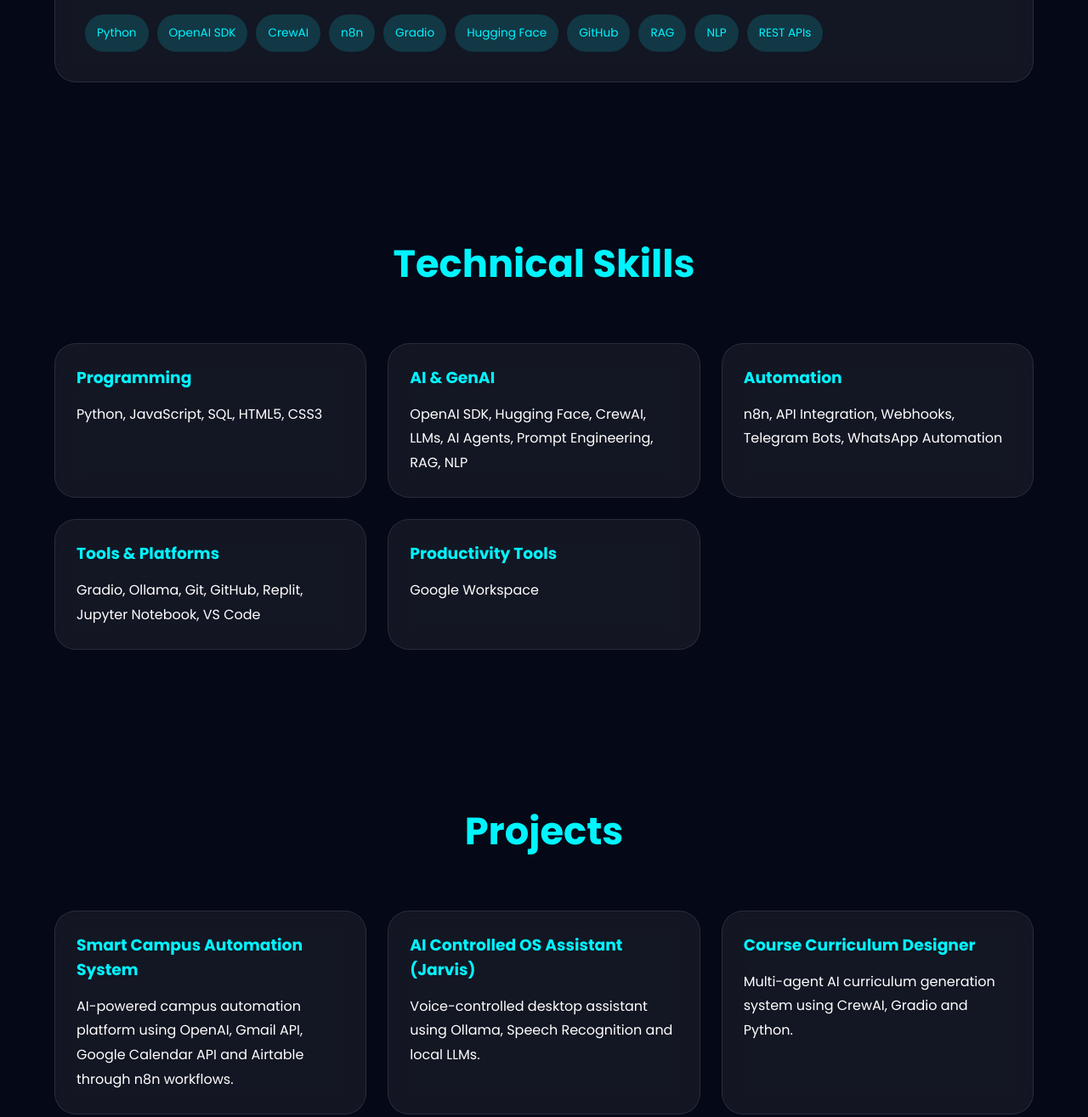
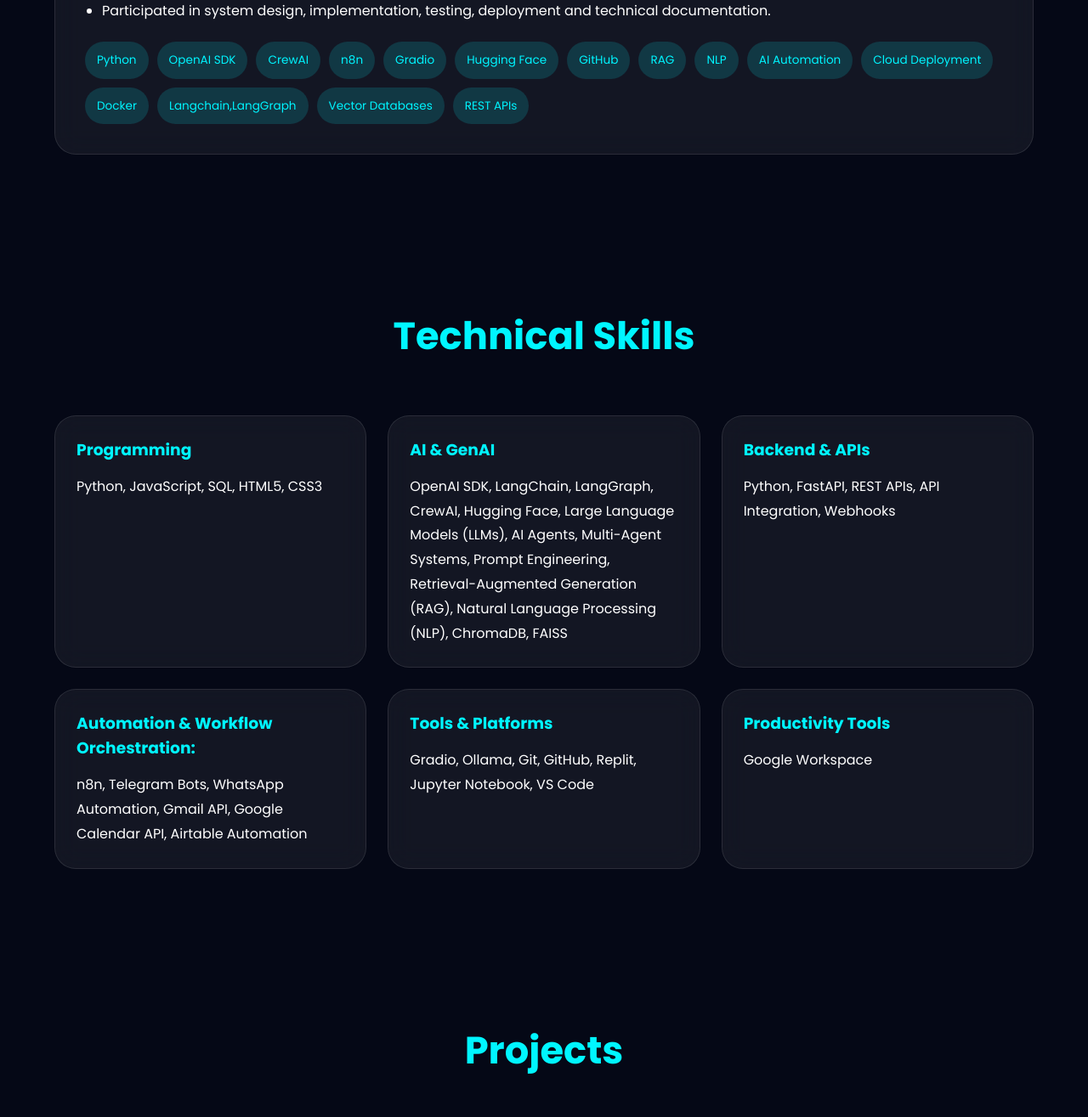
Before and after one commit to PankajThakur0927/pankaj-portfolio, a plain HTML site: page index.html in a window 1280 px wide. Shown: the part 1869-3184 px from the top of the page at 85% size. Drawn offline with Linux system fonts and the light colour scheme.

Commit message:
Add files via upload

```diff
--- a/index.html
+++ b/index.html
@@ -382,10 +382,7 @@
 
 <div class="about glass">
 
-Artificial Intelligence enthusiast with experience developing AI-powered applications,
-multi-agent systems, conversational AI solutions, workflow automation platforms and
-RAG applications. Skilled in OpenAI SDK, CrewAI, Hugging Face, n8n, Gradio and Python.
-
+Artificial Intelligence and Generative AI Engineer with experience in building AI-powered applications using Python, OpenAI SDK, LangChain, LangGraph, CrewAI, Hugging Face, FastAPI, Docker, Vector Databases (ChromaDB, FAISS), and workflow automation tools. Experienced in developing AI Agents, Multi-Agent Systems, RAG pipelines, NLP solutions, and cloud-deployable AI applications.
 </div>
 
 </div>
@@ -436,6 +433,11 @@
 <span>GitHub</span>
 <span>RAG</span>
 <span>NLP</span>
+<span>AI Automation</span>
+<span>Cloud Deployment</span>
+<span>Docker</span>
+<span>Langchain,LangGraph</span>
+<span>Vector Databases</span>
 <span>REST APIs</span>
 
 </div>
@@ -461,12 +463,20 @@
 
 <div class="card glass">
 <h3>AI & GenAI</h3>
-<p>OpenAI SDK, Hugging Face, CrewAI, LLMs, AI Agents, Prompt Engineering, RAG, NLP</p>
+<p>OpenAI SDK, LangChain, LangGraph, CrewAI, Hugging Face, Large Language Models (LLMs), AI Agents, Multi-Agent Systems, Prompt Engineering, Retrieval-Augmented Generation (RAG), Natural Language Processing (NLP), ChromaDB, FAISS
+</p>
 </div>
 
 <div class="card glass">
-<h3>Automation</h3>
-<p>n8n, API Integration, Webhooks, Telegram Bots, WhatsApp Automation</p>
+<h3>Backend & APIs</h3>
+<p> Python, FastAPI, REST APIs, API Integration, Webhooks
+</p>
+</div>
+
+<div class="card glass">
+<h3>Automation & Workflow Orchestration:</h3>
+<p>n8n, Telegram Bots, WhatsApp Automation, Gmail API, Google Calendar API, Airtable Automation
+</p>
 </div>
 
 <div class="card glass">
@@ -505,7 +515,8 @@
 <h3>AI Controlled OS Assistant (Jarvis)</h3>
 <p>
 Voice-controlled desktop assistant using Ollama,
-Speech Recognition and local LLMs.
+Speech Recognition and local LLMs,
+Developed a voice-controlled desktop assistant using Python and Ollama, enabling natural language-based system automation, application control, file management, and speech interaction.
 </p>
 </div>
 
@@ -513,7 +524,8 @@
 <h3>Course Curriculum Designer</h3>
 <p>
 Multi-agent AI curriculum generation system
-using CrewAI, Gradio and Python.
+using CrewAI, Gradio and Python,
+Built a multi-agent AI curriculum generation platform using CrewAI and Gradio, featuring automated course design, customization options, and PDF export capabilities.
 </p>
 </div>
 
@@ -540,17 +552,20 @@
 <div class="tech-stack">
 
 <span>Python</span>
-<span>OpenAI</span>
+<span>OpenAI SDK</span>
 <span>CrewAI</span>
-<span>Hugging Face</span>
 <span>n8n</span>
 <span>Gradio</span>
-<span>Ollama</span>
+<span>Hugging Face</span>
 <span>GitHub</span>
 <span>RAG</span>
 <span>NLP</span>
-<span>AI Agents</span>
-<span>Prompt Engineering</span>
+<span>AI Automation</span>
+<span>Cloud Deployment</span>
+<span>Docker</span>
+<span>Langchain,LangGraph</span>
+<span>Vector Databases</span>
+<span>REST APIs</span>
 
 </div>
 
@@ -617,7 +632,8 @@
 "Generative AI Developer",
 "AI Agent Builder",
 "RAG Developer",
-"Automation Engineer"
+"AI Automation Engineer",
+"Machine Learning Engineer"
 ];
 
 let roleIndex = 0;
```
